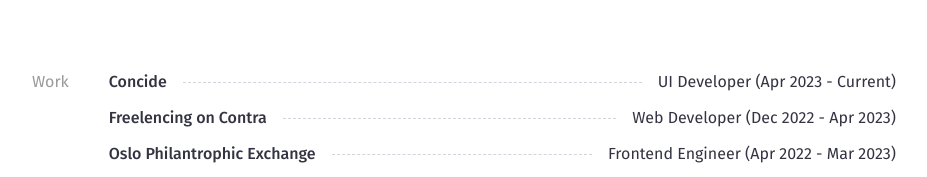
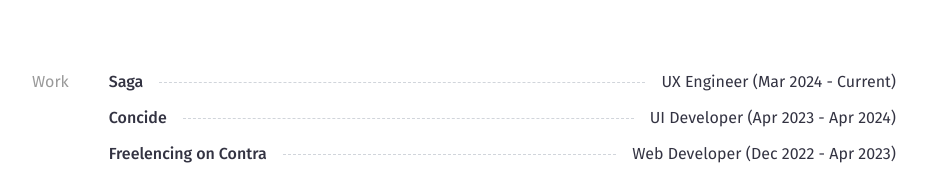
Before and after one commit to reginz/personal-website, a React (Create React App) app: page / in a window 1280 px wide. Shown: the part 775-952 px from the top of the page, without its empty margins (176-1103 px from the left). Built offline with nearby package versions, Linux system fonts and the light colour scheme.

Commit message:
work update

```diff
--- a/src/pages/Main.js
+++ b/src/pages/Main.js
@@ -6,8 +6,13 @@
 function Main() {
   const work = [
     {
+      name: "Saga",
+      position: "UX Engineer (Mar 2024 - Current)",
+      link: "https://www.linkedin.com/company/sagalegal-io/",
+    },
+    {
       name: "Concide",
-      position: "UI Developer (Apr 2023 - Current)",
+      position: "UI Developer (Apr 2023 - Apr 2024)",
       link: "https://www.linkedin.com/company/concide-io/",
     },
     {
```
